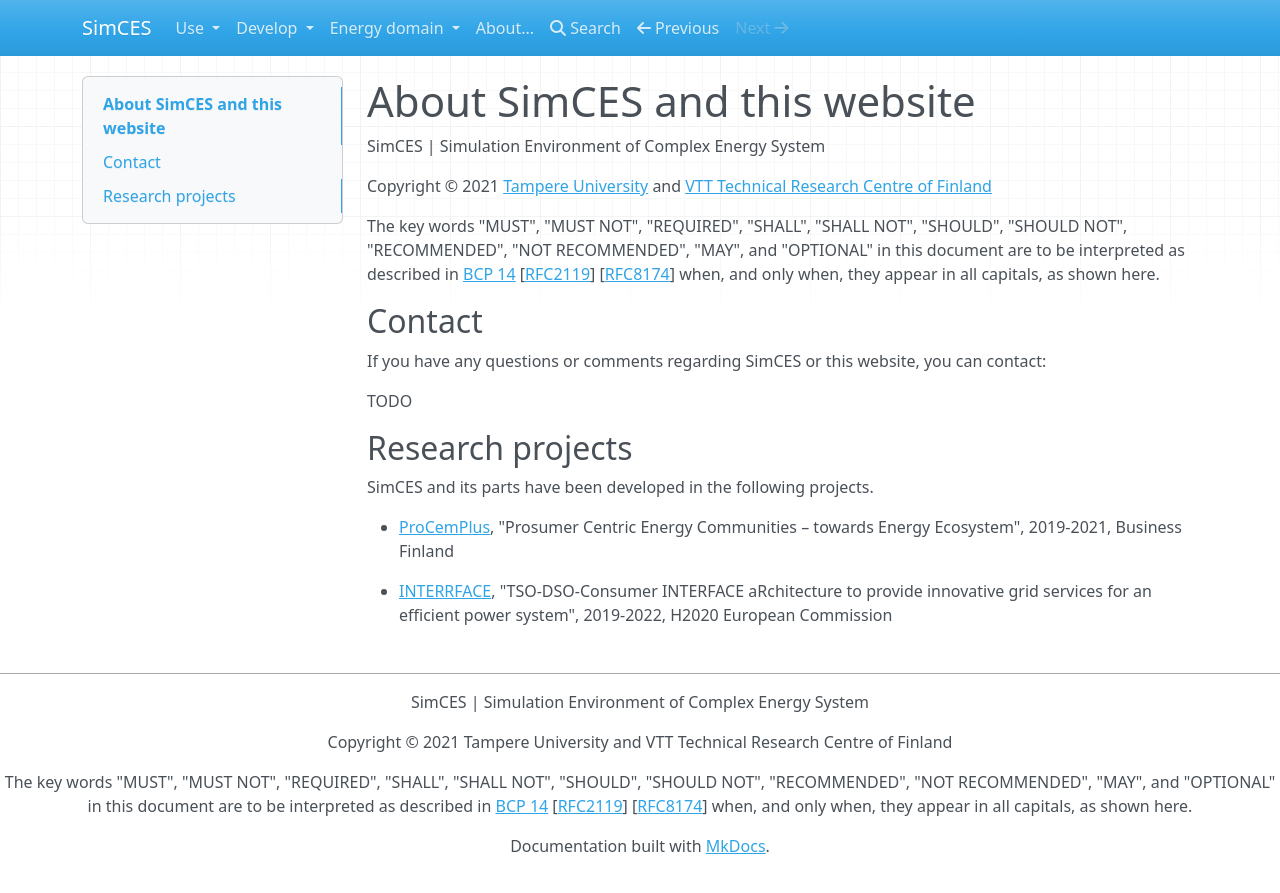
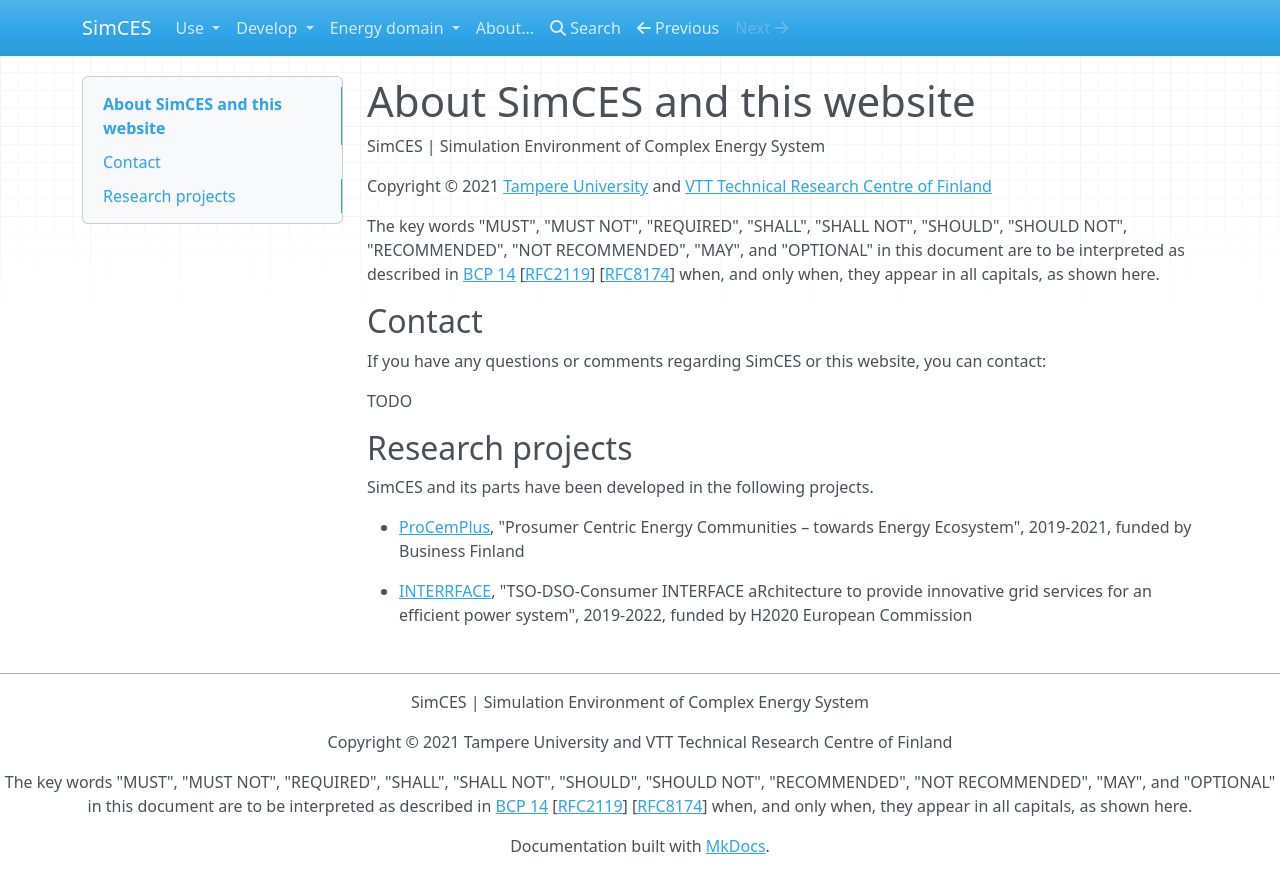
Before and after one commit to simcesplatform/simcesplatform.github.io, an MkDocs documentation site: the page built from markdown/about.md, in a window 1280 px wide. Shown: the top 893 px of the page. Built offline with MkDocs 1.6.1, drawn with Linux system fonts in a browser that asks for light colours; nearby versions of some CDN libraries; library files that are not in the unit come from our copies.

Commit message:
Minor change about funding in about page

```diff
--- a/markdown/about.md
+++ b/markdown/about.md
@@ -18,6 +18,6 @@
 
 SimCES and its parts have been developed in the following projects.
 
-- [ProCemPlus](https://www.senecc.fi/projects/procemplus), "Prosumer Centric Energy Communities – towards Energy Ecosystem", 2019-2021, Business Finland
+- [ProCemPlus](https://www.senecc.fi/projects/procemplus), "Prosumer Centric Energy Communities – towards Energy Ecosystem", 2019-2021, funded by Business Finland
 
-- [INTERRFACE](http://www.interrface.eu/), "TSO-DSO-Consumer INTERFACE aRchitecture to provide innovative grid services for an efficient power system", 2019-2022, H2020 European Commission
+- [INTERRFACE](http://www.interrface.eu/), "TSO-DSO-Consumer INTERFACE aRchitecture to provide innovative grid services for an efficient power system", 2019-2022, funded by H2020 European Commission
```
